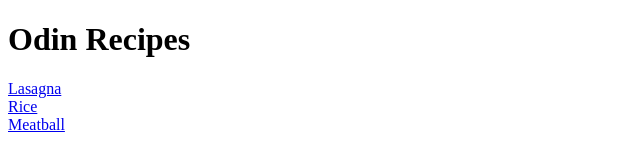
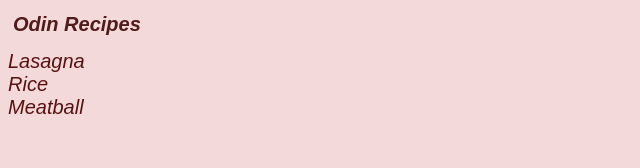
Before and after one commit to ubb-ubb/odin-recipes, a plain HTML site: page index.html in a window 1280 px wide. Shown: the whole page, without its empty margins (0-640 px from the left). Drawn offline with Linux system fonts and the light colour scheme.

Commit message:
Add external css to project

```diff
--- /dev/null
+++ b/css/style.css
@@ -0,0 +1,40 @@
+a {
+
+    text-align: center;
+    text-decoration: dotted;
+    text-shadow: darkorange;
+    text-indent: 5px;
+    font-size: 20px;
+    font-family: Arial, Helvetica, sans-serif;
+    font-style: italic;
+
+
+    color:rgb(88, 17, 17);
+}
+
+.index {
+
+    text-align: left;
+    text-decoration: dotted;
+    text-shadow: darkorange;
+    text-indent: 5px;
+    font-size: 20px;
+    font-family: Arial, Helvetica, sans-serif;
+    font-style: italic;
+
+
+    color:rgb(80, 27, 27);
+
+}
+
+img {
+    max-width: 20%;
+    max-height: 20%;
+    border-radius: 10%;
+}
+
+body {
+
+
+    background-color: rgb(243, 217, 217);
+}
--- a/index.html
+++ b/index.html
@@ -3,10 +3,11 @@
 <head>
     <meta charset="utf-8">
     <title>Recipes</title>
+    <link rel="stylesheet" href="./css/style.css">
 </head>
 
 <body>
-    <h1>Odin Recipes</h1>
+    <h1 class ="index">Odin Recipes</h1>
     <a href="./recipes/lasagna.html">Lasagna</a> <br>
     <a href="./recipes/rice.html">Rice</a> <br>
     <a href="./recipes/meatball.html">Meatball</a>
```
Also changed, not shown: recipes/lasagna.html (+1 -0 lines), recipes/meatball.html (+1 -0 lines), recipes/rice.html (+1 -0 lines).
